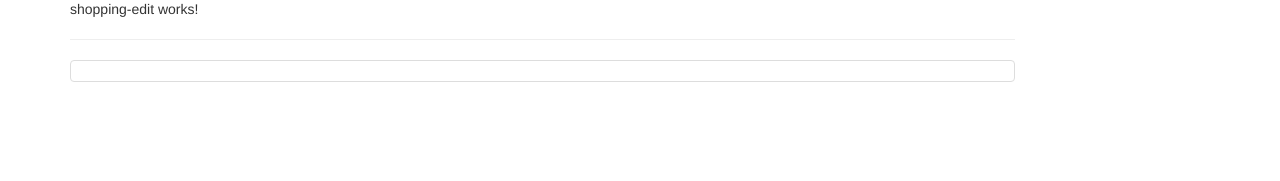
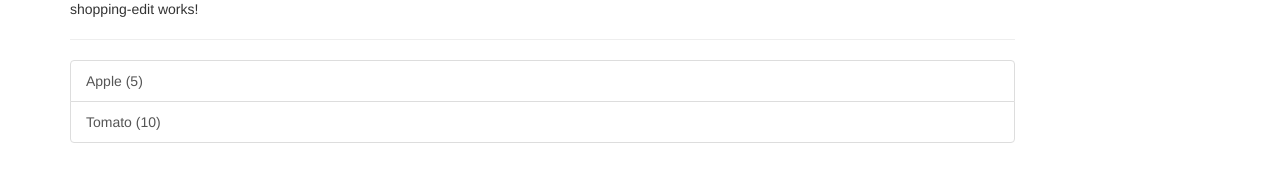
Before and after one commit to Tejas-Khairnar/ng-recipe-shopping-book, an Angular app: page / in a window 1280 px wide. Shown: the part 291-472 px from the top of the page. Built offline with nearby package versions, Linux system fonts and the light colour scheme.

Commit message:
Creating and outputting shopping list

```diff
--- a/src/app/shared/ingredient.model.ts
+++ b/src/app/shared/ingredient.model.ts
@@ -1,6 +1,4 @@
 // shared for both Recipes and Shopping List components
-
-import { threadId } from 'worker_threads';
 
 export class Ingredient {
     // public name: string;
--- a/src/app/shopping-list/shopping-list.component.html
+++ b/src/app/shopping-list/shopping-list.component.html
@@ -4,7 +4,9 @@
         <hr>
         <!-- list of shopping -->
         <ul class="list-group">
-            <a class="list-group-item" style="cursor: pointer;"></a>
+            <a class="list-group-item" style="cursor: pointer;" *ngFor="let ingredient of ingredients">
+                {{ ingredient.name }} ({{ ingredient.amount }})
+            </a>
         </ul>
     </div>
 </div>
--- a/src/app/shopping-list/shopping-list.component.ts
+++ b/src/app/shopping-list/shopping-list.component.ts
@@ -1,4 +1,6 @@
 import { Component, OnInit } from '@angular/core';
+
+import { Ingredient } from '../shared/ingredient.model';
 
 @Component({
   selector: 'app-shopping-list',
@@ -6,7 +8,10 @@
   styleUrls: ['./shopping-list.component.css']
 })
 export class ShoppingListComponent implements OnInit {
-  ingredients = [];
+  ingredients: Ingredient[] = [
+    new Ingredient('Apple', 5),
+    new Ingredient('Tomato', 10)
+  ];
 
   constructor() { }
 
```
